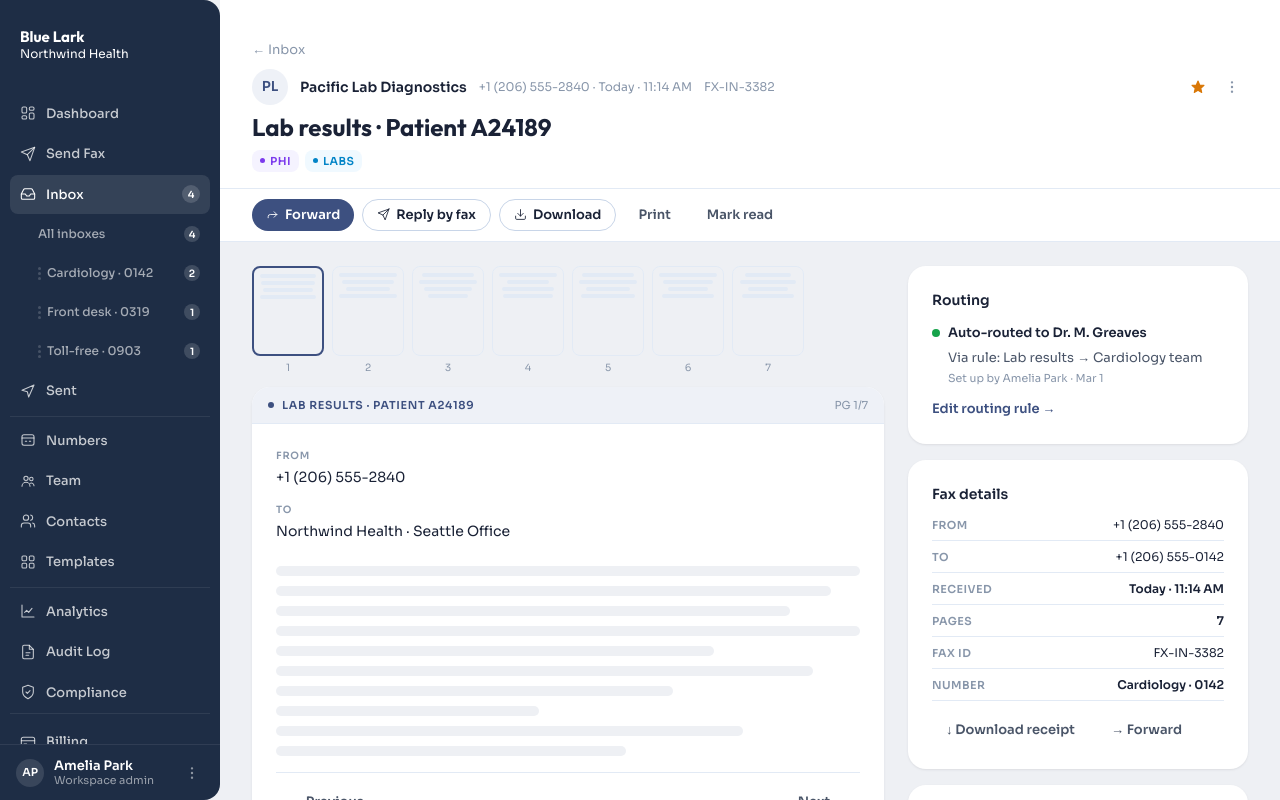
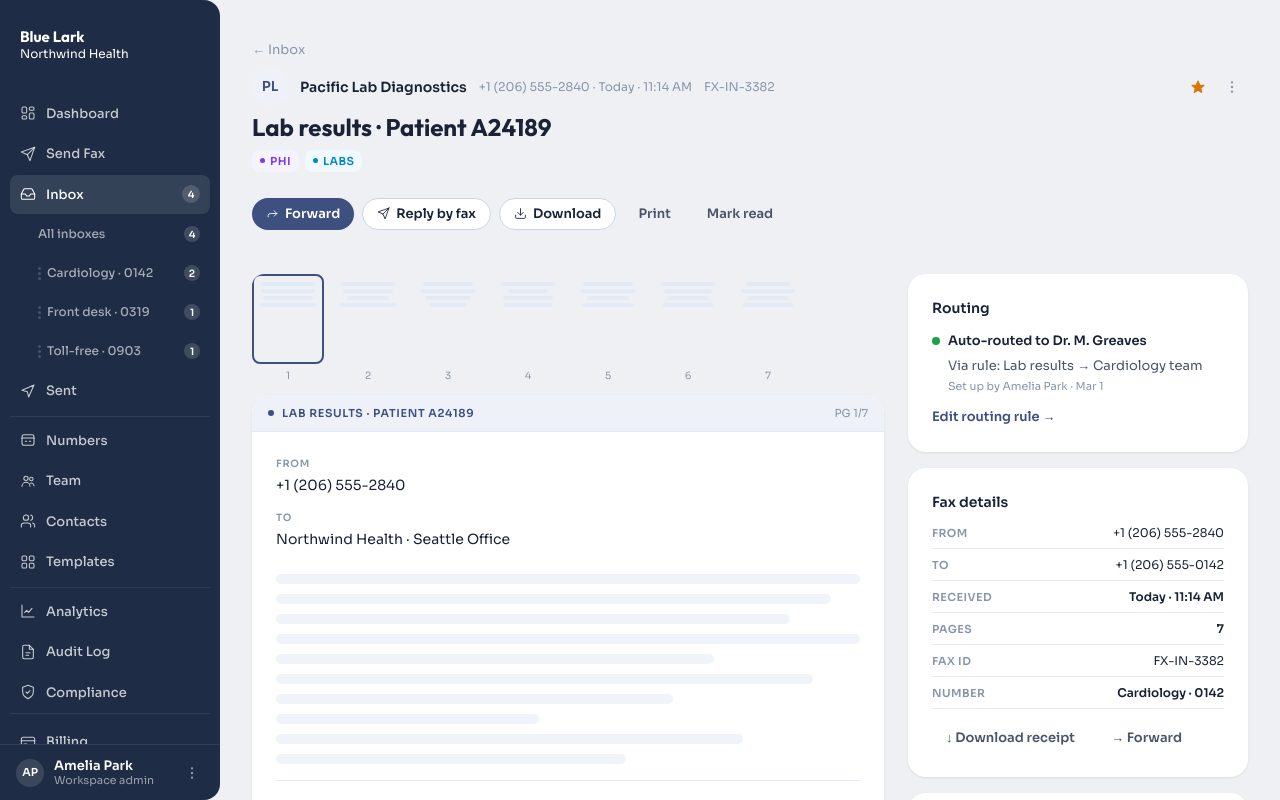
Before and after one commit to kschulze3142/design-prototype, a Next.js app: page /app/inbox/1 in a window 1280 px wide. Built offline with nearby package versions, Linux system fonts and the light colour scheme.

Commit message:
style: inbox detail header headerless treatment, document viewer fixes

```diff
--- a/app/app/inbox/[id]/page.tsx
+++ b/app/app/inbox/[id]/page.tsx
@@ -202,6 +202,7 @@ const pages = [
 
 export default function InboxDetailPage() {
   const [activePage, setActivePage] = useState(0);
+  const [hoverPage, setHoverPage] = useState<number | null>(null);
 
   // Modal / dropdown state
   const [forwardOpen, setForwardOpen] = useState(false);
@@ -545,8 +546,6 @@ export default function InboxDetailPage() {
 
       {/* ── Detail header ──────────────────────────────────────────────────── */}
       <div style={{
-        background: 'var(--color-surface)',
-        borderBottom: '1px solid var(--color-border)',
         padding: '16px 32px',
         flexShrink: 0,
       }}>
@@ -669,9 +668,7 @@ export default function InboxDetailPage() {
 
       {/* ── Action bar ─────────────────────────────────────────────────────── */}
       <div style={{
-        background: 'var(--color-surface)',
-        borderBottom: '1px solid var(--color-border)',
-        padding: '10px 32px',
+        padding: '10px 32px 20px',
         display: 'flex',
         gap: 8,
         flexShrink: 0,
@@ -702,18 +699,25 @@ export default function InboxDetailPage() {
             overflowX: 'auto',
             scrollbarWidth: 'none',
             marginBottom: 12,
+            background: 'var(--color-bg)',
+            borderRadius: 'var(--radius-md) var(--radius-md) 0 0',
           }}>
             {pages.map((page, i) => (
               <div key={page.pageNum} style={{ flexShrink: 0 }}>
                 <div
                   onClick={() => setActivePage(i)}
+                  onMouseEnter={() => setHoverPage(i)}
+                  onMouseLeave={() => setHoverPage(null)}
                   style={{
                     width: 72,
                     height: 90,
                     borderRadius: 'var(--radius-sm)',
                     border: activePage === i
                       ? '2px solid var(--color-primary)'
-                      : '1px solid var(--color-border)',
+                      : hoverPage === i
+                        ? '2px solid var(--color-border-strong)'
+                        : '2px solid transparent',
+                    boxShadow: activePage === i ? '0 0 0 3px var(--color-primary-subtle)' : 'none',
                     background: 'var(--color-bg)',
                     cursor: 'pointer',
                     display: 'flex',
@@ -798,7 +802,7 @@ export default function InboxDetailPage() {
                 {currentPage.lines.map((w, i) => (
                   <div key={i} style={{
                     height: 10, borderRadius: 'var(--radius-sm)',
-                    background: 'var(--color-bg)', width: `${w}%`,
+                    background: 'var(--color-border)', opacity: 0.5, width: `${w}%`,
                   }} />
                 ))}
               </div>
```
